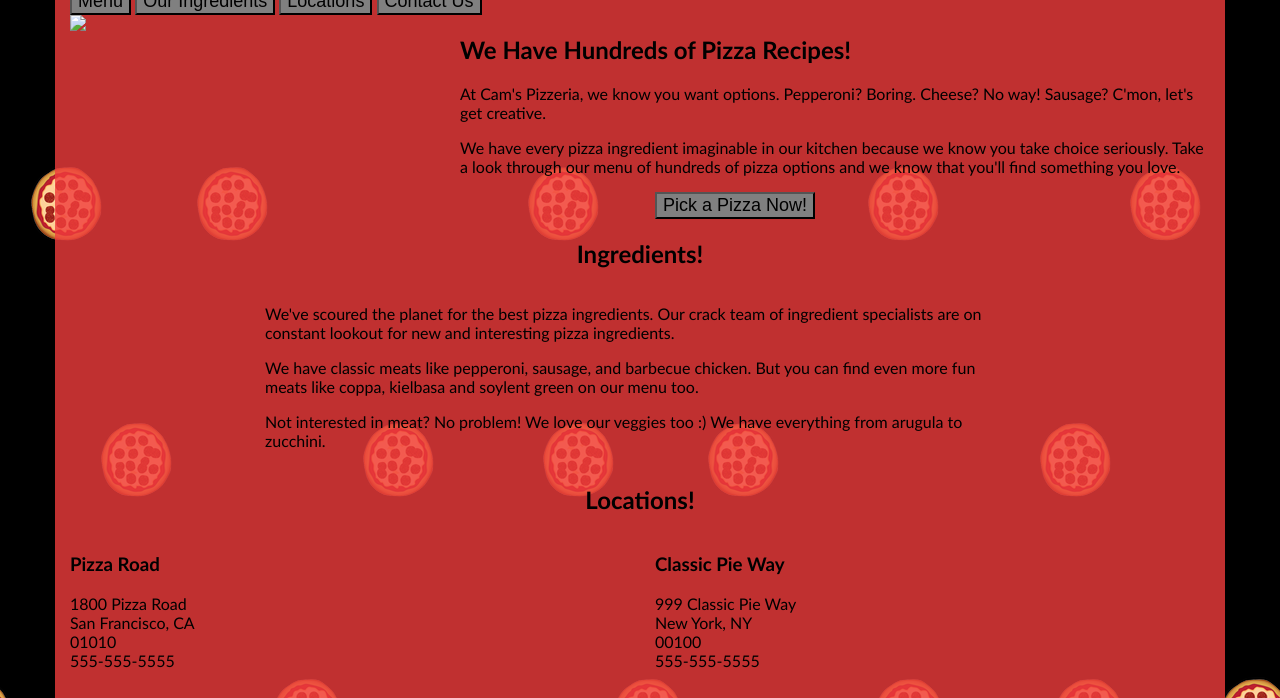
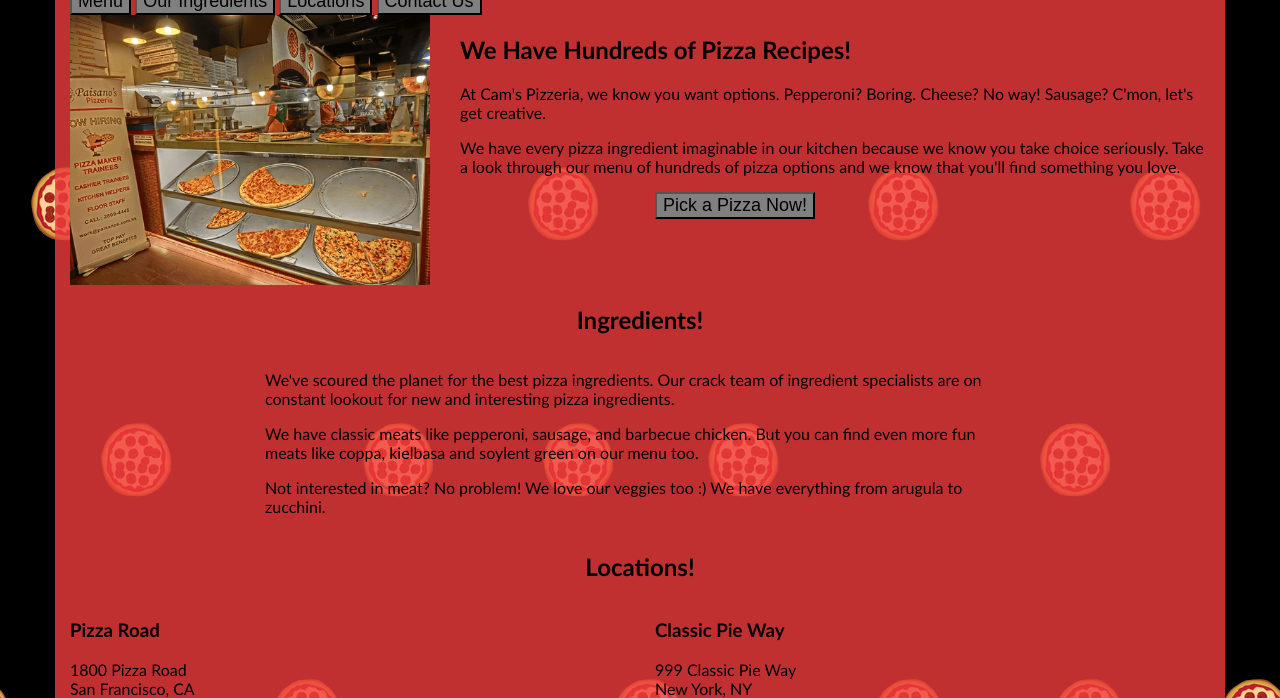
Before and after one commit to sergey-vaysman/fewdn-project4-website-optimization, a plain HTML site: page views/pizza.html in a window 1280 px wide. Shown: the part 102-800 px from the top of the page. Drawn offline with Linux system fonts and the light colour scheme.

Commit message:
Pizzeria image mistake in src

```diff
--- a/views/pizza.html
+++ b/views/pizza.html
@@ -36,7 +36,7 @@
     </div>
     <div id="callToAction" class="row">
       <div class="col-md-4">
-        <img src="images/pizzeria_scaled.png" class="img-responsive"> <!-- Image credit to: http://commons.wikimedia.org/wiki/File:HK_TST_night_%E5%98%89%E8%98%AD%E9%81%93_Granville_Road_restaurant_Paisano's_Pizzeria_pizza_Dec-2013.JPG -->
+        <img src="images/pizzeria_scaled512.png" class="img-responsive"> <!-- Image credit to: http://commons.wikimedia.org/wiki/File:HK_TST_night_%E5%98%89%E8%98%AD%E9%81%93_Granville_Road_restaurant_Paisano's_Pizzeria_pizza_Dec-2013.JPG -->
       </div>
       <div class="col-md-8">
         <div class="row">
```
Also changed, not shown: views/images/pizzeria_scaled512.png (added).
